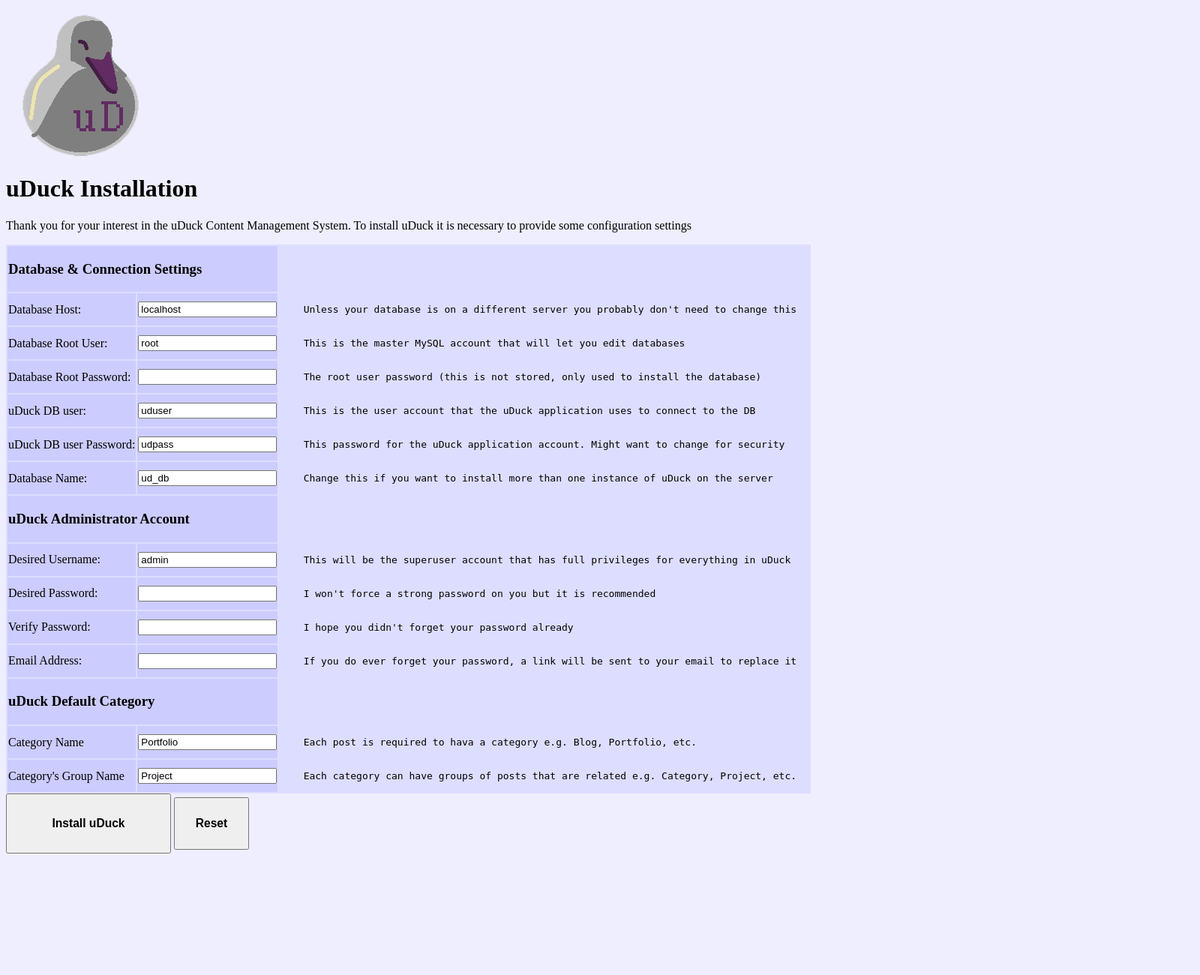
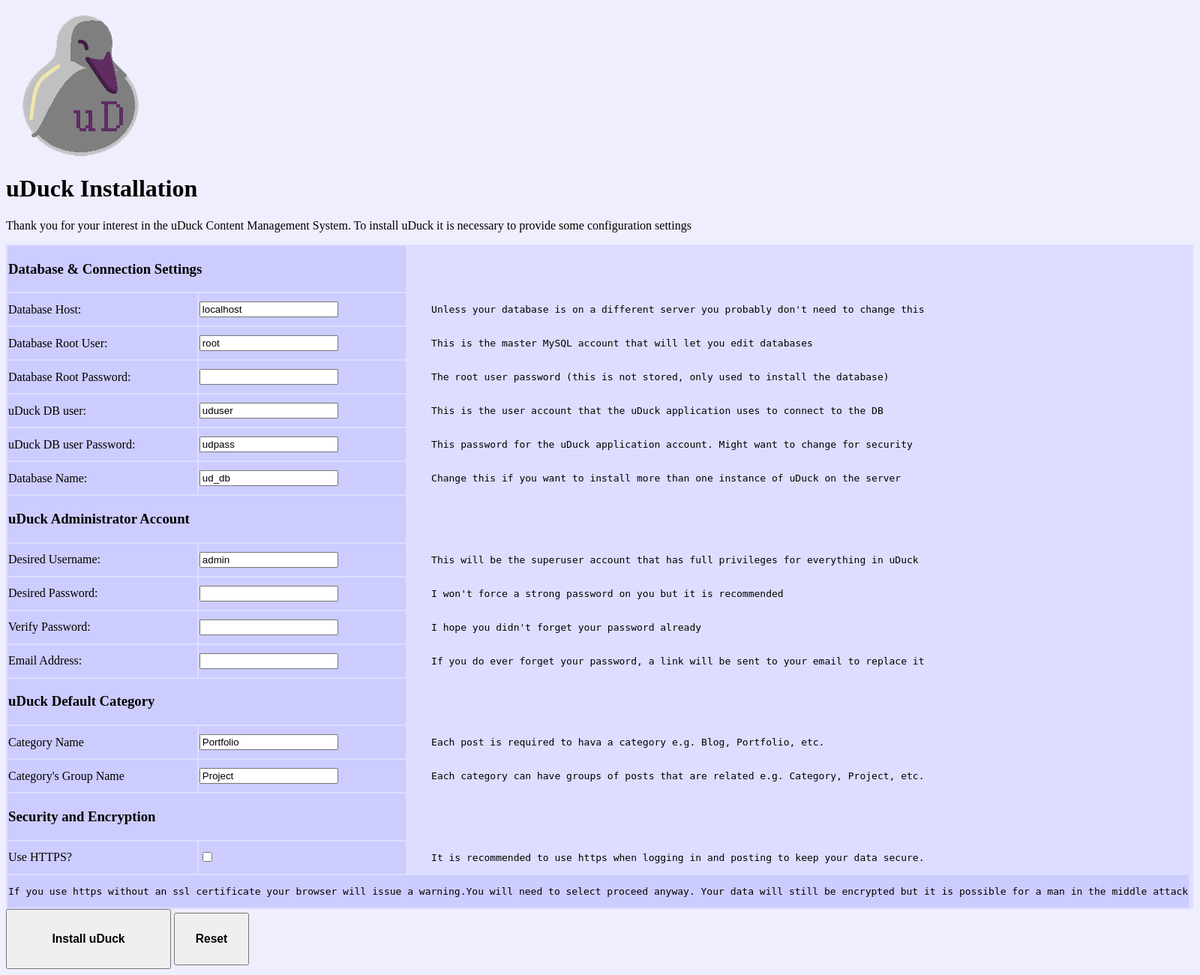
Before and after one commit to dlomibao/uDuck, a PHP site: page /setup.php in a window 1600 px wide. Shown: the whole page at 75% size. Before the commit the page ends 1138 px from the top, so only its background shows below. Run offline with PHP 8.4, Linux system fonts and the light colour scheme.

Commit message:
adjusted setup design

```diff
--- a/setup.php
+++ b/setup.php
@@ -51,6 +51,9 @@
 				<tr><td colspan="2"><h3>uDuck Default Category</h3></td></tr>
 				<tr><td>Category Name        </td><td><input type='text' value='Portfolio'    name='catname'></td><td><pre>    Each post is required to hava a category e.g. Blog, Portfolio, etc.</pre></td></tr>
 				<tr><td>Category's Group Name</td><td><input type='text' value='Project'      name='gname'></td><td><pre>    Each category can have groups of posts that are related e.g. Category, Project, etc.</pre></td></tr>
+				<tr><td colspan="2"><h3>Security and Encryption</h3></td></tr>
+				<tr><td>Use HTTPS?</td><td><input type=checkbox value='1' name='secure'></td><td><pre>    It is recommended to use https when logging in and posting to keep your data secure.</pre><td></td></tr>
+				<tr><td colspan="3"><pre>If you use https without an ssl certificate your browser will issue a warning.You will need to select proceed anyway. Your data will still be encrypted but it is possible for a man in the middle attack</pre></td></tr>
 			</table>
 			<button type='submit' style="width:220px; height:80px;"><h3>Install uDuck</h3></button>
 			<button type='reset' style="width:100px; height:70px;"><h3>Reset</h3></button>
```
